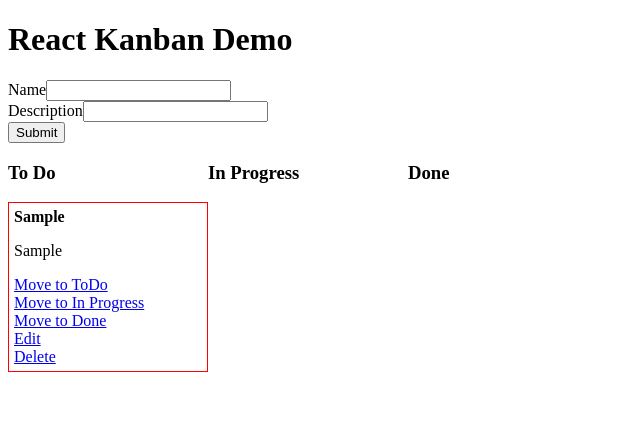
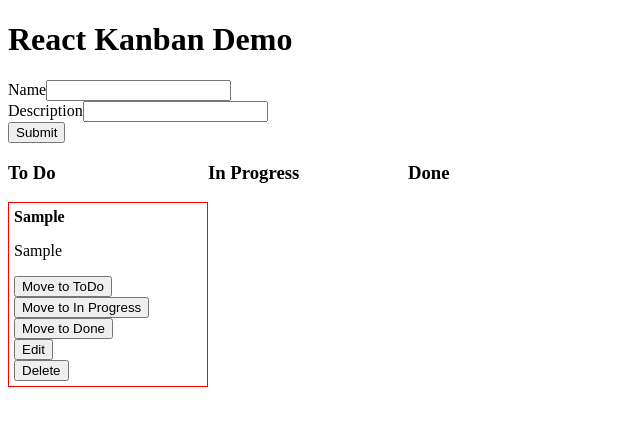
Before and after one commit to cpgillem/react-kanban, a React (Create React App) app: page / in a window 1280 px wide. Both pictures are taken after typing "Sample", "Sample" into the empty fields and a click on the input "Submit". Shown: the top 426 px of the page, without its empty margins (0-640 px from the left). Built offline with nearby package versions, Linux system fonts and the light colour scheme; the HTML template or start-up script is replaced by a standard one.

Commit message:
Fix JSX issues.

```diff
--- a/src/Card.js
+++ b/src/Card.js
@@ -42,11 +42,11 @@ class Card extends Component {
             <li className="card">
                 <strong>{this.props.name}</strong>
                 <p>{this.props.desc}</p>
-                <a href="#" onClick={this.handleMoveToDo}>Move to ToDo</a><br/>
-                <a href="#" onClick={this.handleMoveInProgress}>Move to In Progress</a><br/>
-                <a href="#" onClick={this.handleMoveDone}>Move to Done</a><br/>
-                <a href="#" onClick={this.handleEdit}>Edit</a><br/>
-                <a href="#" onClick={this.handleDelete}>Delete</a>
+                <button onClick={this.handleMoveToDo}>Move to ToDo</button><br/>
+                <button onClick={this.handleMoveInProgress}>Move to In Progress</button><br/>
+                <button onClick={this.handleMoveDone}>Move to Done</button><br/>
+                <button onClick={this.handleEdit}>Edit</button><br/>
+                <button onClick={this.handleDelete}>Delete</button>
             </li>
         );
     }
--- a/src/CardEditor.js
+++ b/src/CardEditor.js
@@ -28,9 +28,9 @@ class CardEditor extends Component {
         return (
             <li className="card editor">
                 <form onSubmit={this.handleSubmit}>
-                    <label for="name">Name</label><br/>
+                    <label>Name</label><br/>
                     <input type="text" id="name" value={this.props.name} onChange={this.handleNameChange}/><br/>
-                    <label for="desc">Description</label><br/>
+                    <label>Description</label><br/>
                     <input type="text" id="desc" value={this.props.desc} onChange={this.handleDescChange}/>
                     <input type="submit" value="Done"/>
                 </form>
```
